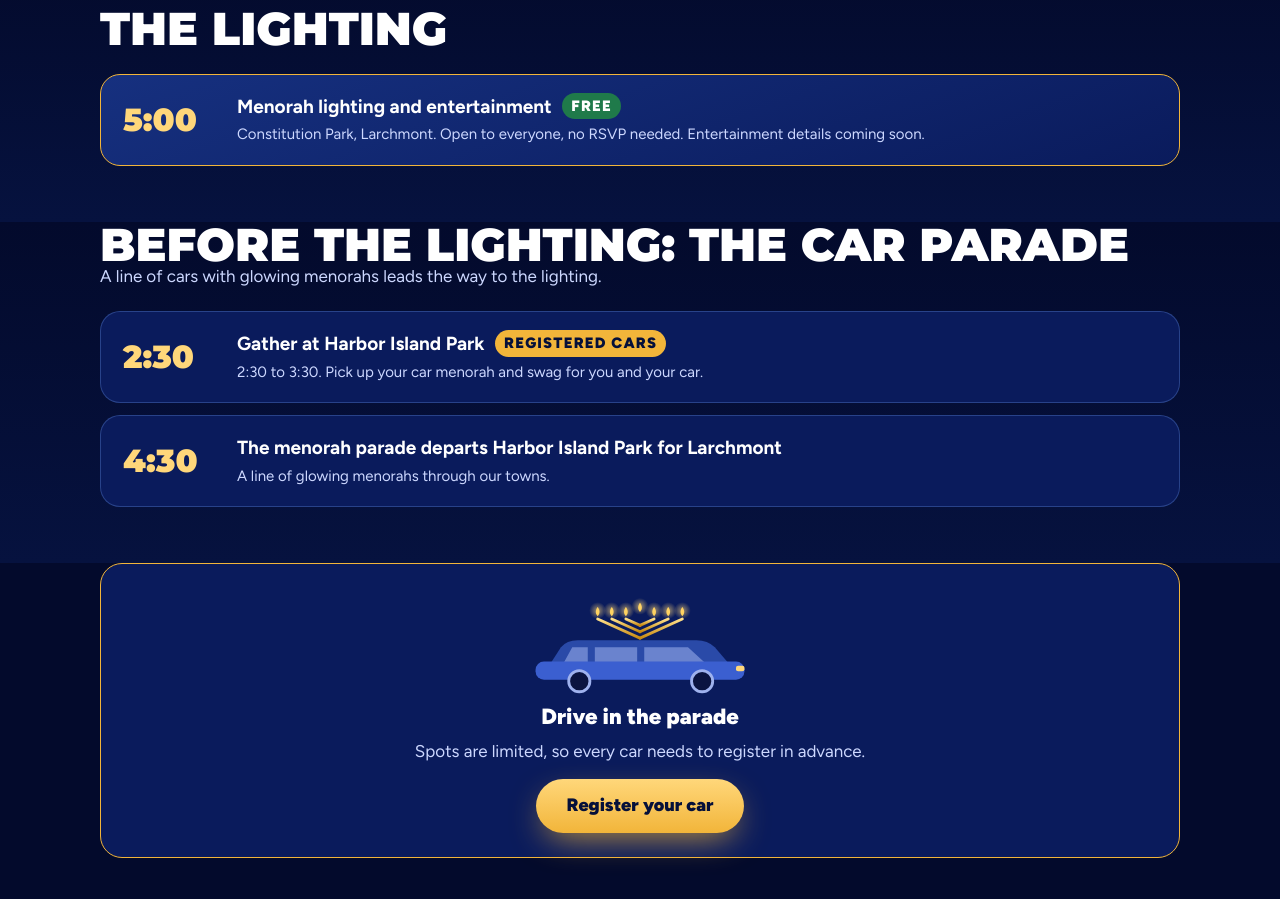
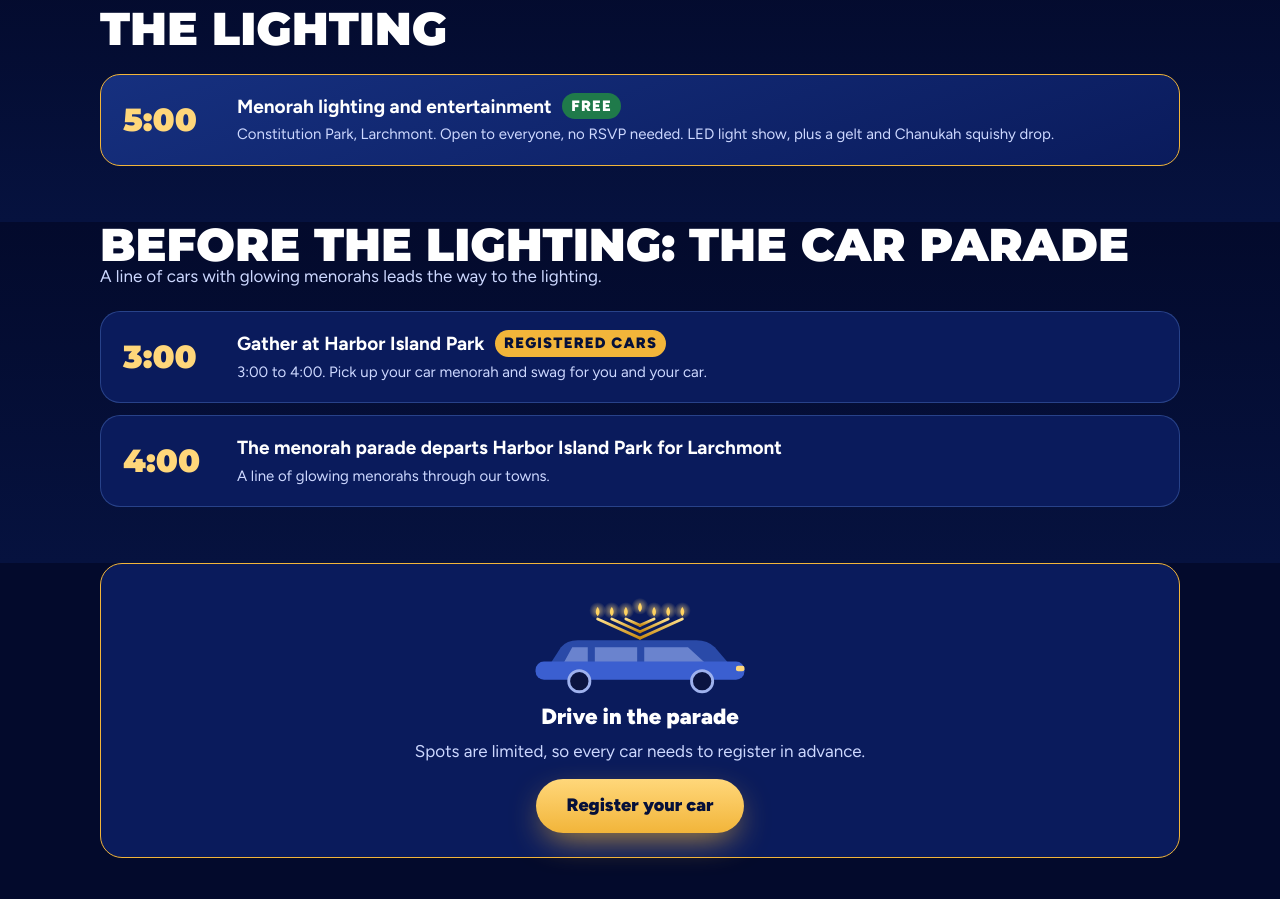
Before and after one commit to soundshorejewishfilm/chabad101-site, a plain HTML site: page sunday.html in a window 1280 px wide. Shown: the part 1780-2679 px from the top of the page. Drawn offline with Linux system fonts and the light colour scheme.

Commit message:
Sunday: new flyer; gather 3:00, parade 4:00, lighting 5:00
Co-Authored-By: Claude Opus 5.5 <noreply@anthropic.com>

```diff
--- a/sunday.html
+++ b/sunday.html
@@ -44,14 +44,14 @@ footer a{color:var(--gold2);font-weight:800}
 <p class="tag">The whole community together as the menorah lights up Constitution Park, with entertainment for the whole family.</p>
 <div class="when">5:00 pm · <span>Constitution Park, Larchmont</span></div>
 <div class="ctas"><span class="pill free" style="font-size:14px;padding:6px 14px;margin:0">Free · No RSVP needed</span></div>
-<img class="flyer" src="sunday-flyer.jpg" alt="Chabad101 Operation: Light Up Larchmont! Sunday, December 6. Menorah car parade departs from Harbor Island Park in Mamaroneck at 4:30 PM. Grand menorah lighting at Constitution Park in Larchmont at 5:00 PM.">
+<img class="flyer" src="sunday-flyer.jpg" alt="Chabad101 Operation: Light Up Larchmont! Sunday, December 6. Menorah car parade leaving at 4:00 PM from Harbor Island Park in Mamaroneck. Grand menorah lighting at Constitution Park in Larchmont at 5:00 PM. LED light show, gelt and Chanukah squishy drop.">
 </section>
 <section class="plan gut"><div class="in"><h2>The lighting</h2><div class="steps">
-<div class="step big"><span class="t">5:00</span><div><b>Menorah lighting and entertainment <span class="pill free">Free</span></b><span>Constitution Park, Larchmont. Open to everyone, no RSVP needed. Entertainment details coming soon.</span></div></div>
+<div class="step big"><span class="t">5:00</span><div><b>Menorah lighting and entertainment <span class="pill free">Free</span></b><span>Constitution Park, Larchmont. Open to everyone, no RSVP needed. LED light show, plus a gelt and Chanukah squishy drop.</span></div></div>
 </div></div></section>
 <section class="plan gut" style="padding-top:0"><div class="in"><h2>Before the lighting: the car parade</h2><p class="lead">A line of cars with glowing menorahs leads the way to the lighting.</p><div class="steps">
-<div class="step"><span class="t">2:30</span><div><b>Gather at Harbor Island Park <span class="pill reg">Registered cars</span></b><span>2:30 to 3:30. Pick up your car menorah and swag for you and your car.</span></div></div>
-<div class="step"><span class="t">4:30</span><div><b>The menorah parade departs Harbor Island Park for Larchmont</b><span>A line of glowing menorahs through our towns.</span></div></div>
+<div class="step"><span class="t">3:00</span><div><b>Gather at Harbor Island Park <span class="pill reg">Registered cars</span></b><span>3:00 to 4:00. Pick up your car menorah and swag for you and your car.</span></div></div>
+<div class="step"><span class="t">4:00</span><div><b>The menorah parade departs Harbor Island Park for Larchmont</b><span>A line of glowing menorahs through our towns.</span></div></div>
 </div></div></section>
 <section class="gut" style="padding-bottom:56px"><div class="in box" style="border-color:var(--gold);text-align:center"><svg class="carart" viewBox="0 0 340 150" role="img" aria-label="A car with a glowing menorah on top">
     <defs><linearGradient id="g" x1="0" y1="0" x2="0" y2="1"><stop offset="0" stop-color="#ffe08a"/><stop offset="1" stop-color="#c88a12"/></linearGradient>
```
Also changed, not shown: parade-header.html (+1 -1 lines), sunday-flyer.jpg, sunday-tile.jpg.
